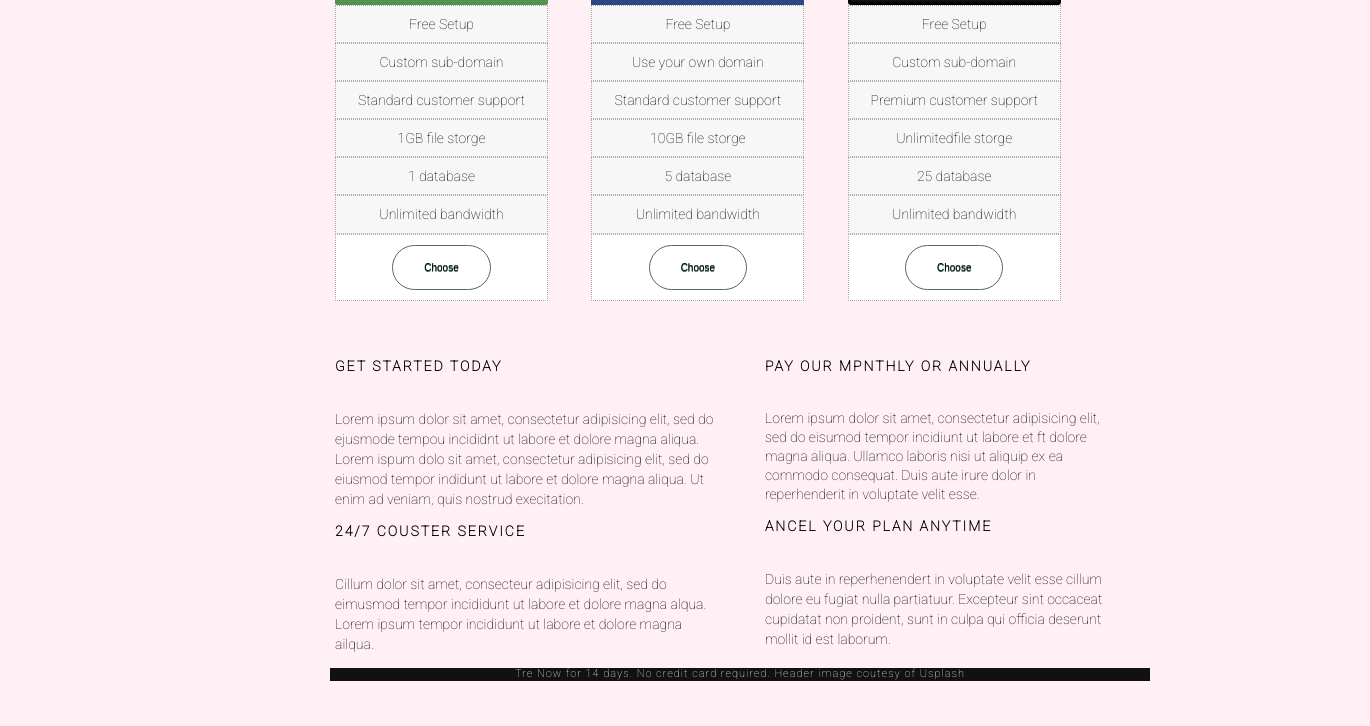
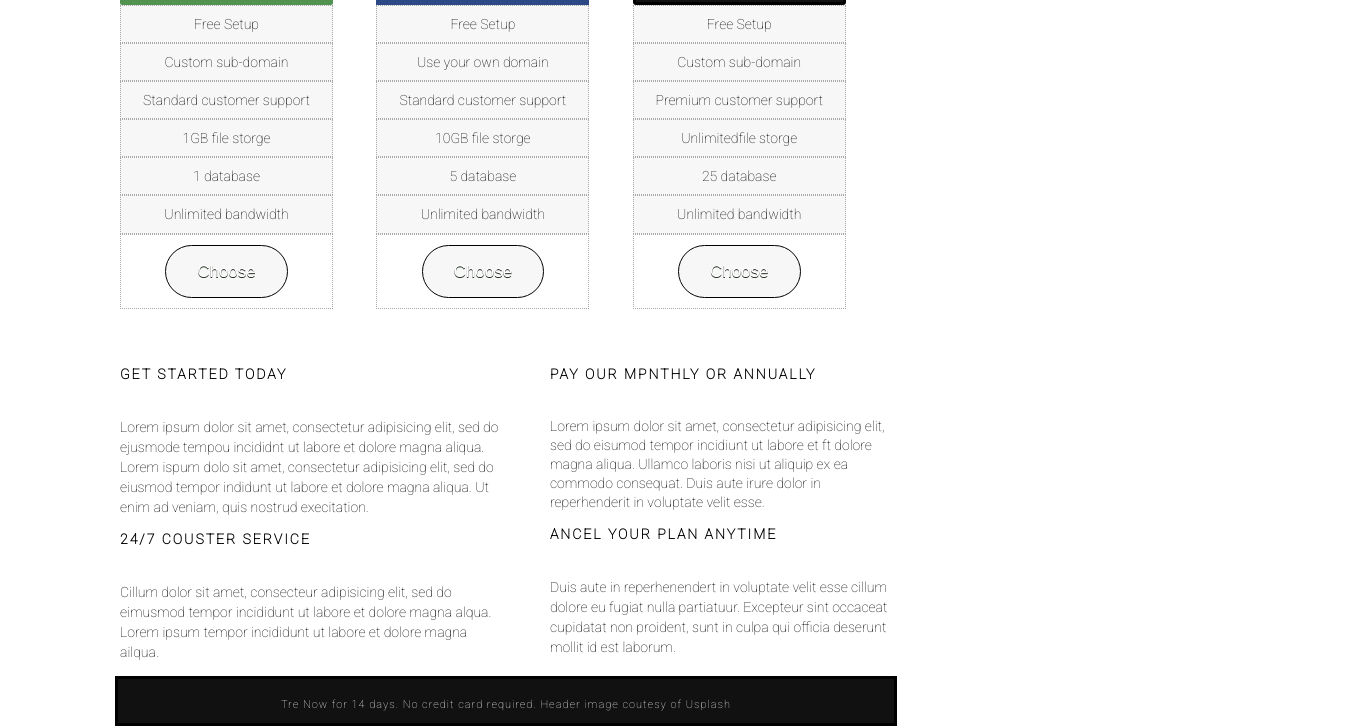
Before and after one commit to Jeremy5044/Webpage, a plain HTML site: page index.html in a window 1280 px wide. Shown: the part 520-1246 px from the top of the page, 1370 px wide, since content can reach past the window. Before the commit the page ends 1201 px from the top, so only its background shows below. Drawn offline with nearby package versions, Linux system fonts and the light colour scheme.

Commit message:
add index.html style.cs README.md

```diff
--- a/style.css
+++ b/style.css
@@ -31,8 +31,8 @@ img{
 body {
 	width: 1000px;
 	height: 1000px;
-	margin-left:220px;
-	background:lavenderblush;
+	margin-left:5px;
+
 }
 .image-banner {
 	height:  340px;
@@ -102,28 +102,9 @@ li {
 	color:black;
 	border-style: dotted;
 
-}
-.button{
-	background-color:transparent;
-	-moz-border-radius:28px;
-	-webkit-border-radius:28px;
-	border-radius:28px;
-	border:1px solid #566963;
-	display:inline-block;
-	cursor:pointer;
-	color:black;
-	font-family:Arial;
-	font-size:10px;
-	padding:16px 31px;
-	text-decoration:none;
-	text-shadow:0px 1px 0px #2b665e;
-}
-.button:hover {
-	background-color:transparent;
-}
-.button:active {
-	position:relative;
-	top:1px;
+
+
+
 }
 ul{
 	margin:0px;
@@ -253,12 +234,12 @@ letter-spacing: 5px;
 
 }
  .header{
-	clear: both;
+	    clear: both;
     margin-top: 41px;
     border: solid black;
     background: #111111;
-    margin-right: -30px;
-    border: 0px;
+    margin-right: 8px;
+    order: 0px;
     margin-left: 10px;
 }
 
@@ -311,3 +292,19 @@ h3 span{
 .bv{
 	background:  white;
 }
+
+.button{
+	background-color:#f7f7f7;
+	-moz-border-radius:28px;
+	-webkit-border-radius:28px;
+	border-radius:28px;
+	border:1px solid #000000;
+	display:inline-block;
+	cursor:pointer;
+	color:#ffffff;
+	font-family:Arial;
+	font-size:17px;
+	padding:16px 31px;
+	text-decoration:none;
+	text-shadow:0px 1px 0px #1d291b;
+}
```
